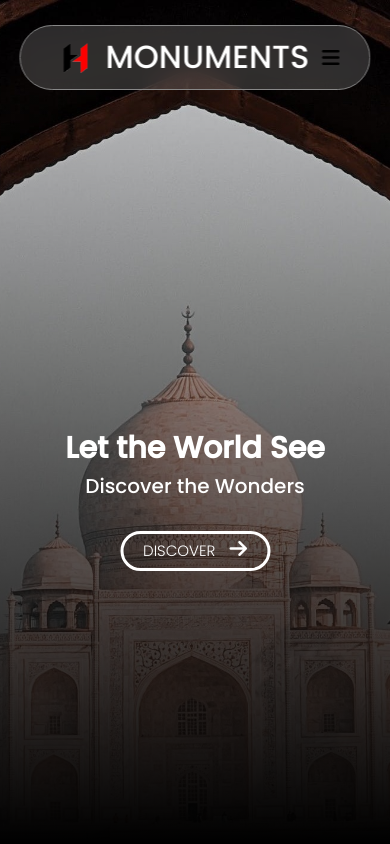
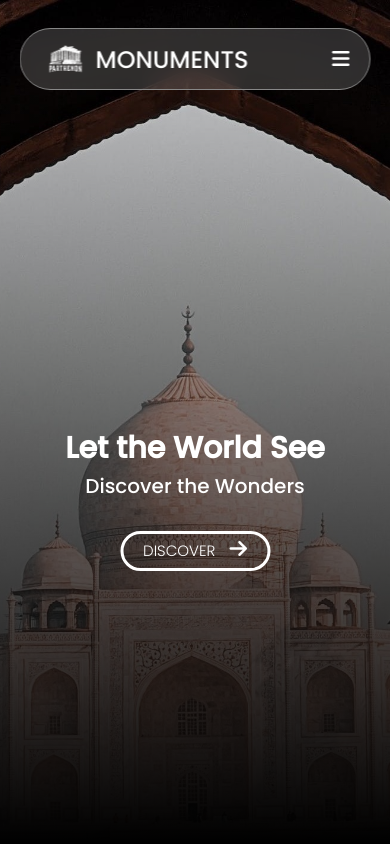
Before and after one commit to farhathullaM/Monumental, a React (Create React App) app: page / in a window 390 px wide. Shown: the top 844 px of the page. Built offline with nearby package versions, Linux system fonts and the light colour scheme.

Commit message:
menu icon color

```diff
--- a/src/Components/Navbar/Navbar.css
+++ b/src/Components/Navbar/Navbar.css
@@ -3,13 +3,12 @@
     display: flex;
     justify-content: space-between;
     align-items: center;
-    padding: 0 30px;
     width: 90%;
-    height: 65px;
+    height: 62px;
     border-radius: 90px;
     color: #fff;
     position: fixed;
-    top: 25px;
+    top: 28px;
     left: 50%;
     transform: translate(-50%);
     background: rgba(255, 255, 255, 0.17);
@@ -21,6 +20,9 @@
     display: flex;
     flex-direction: row;
     cursor: pointer;
+    align-items: center;
+    margin-left: 20px;
+
 }
 
 .nav-logo img {
@@ -29,8 +31,9 @@
 }
 .nav-logo h1{
     color: #fff;
-    font-size: 2rem;
+    font-size: 20px;
     font-weight: 400;
+    justify-content: center;
 }
 
 .nav-menu {
@@ -43,7 +46,7 @@
 .navlink{
     text-decoration: none;
     color: #fff;
-    font-size: 1.2rem;
+    font-size: 15px;
     font-weight: 600;
     white-space: nowrap;
     font-weight: 400;
@@ -60,6 +63,7 @@
 } */
 .menu-icons{
     display: none;
+    margin-right: 20px;
 }
 .menu-icons .fa-times{
     display: none;
@@ -68,6 +72,11 @@
 @media (max-width: 896px) {
     .navbar{
         z-index: 99;
+    }
+    .nav-logo h1{
+
+        font-size: 1.5rem;
+        font-weight: 400;
     }
     .nav-menu {
         display: none;
@@ -105,4 +114,7 @@
     .menu-icons{
         display: block;
     }
+    .menu-icons i{
+        color: white;
+    }
 }
--- a/src/Components/Navbar/Navbar.jsx
+++ b/src/Components/Navbar/Navbar.jsx
@@ -1,6 +1,6 @@
 import React from 'react';
 import './Navbar.css';
-import logo_new from '../Assets/logo.png';
+import logo_new from '../Assets/image.png';
 import { Link } from 'react-router-dom';
 
 const Navbar = () => {
@@ -35,8 +35,8 @@ return (
         </div>
 
         <div className="menu-icons" onClick={toggleNav}>
-            <i className='fa-solid fa-bars fa-lg' style={{color: 'black'}}></i>
-            <i className='fa-solid fa-times fa-lg' style={{color: 'black'}}></i>
+            <i className='fa-solid fa-bars fa-lg' style={{color: 'white'}}></i>
+            <i className='fa-solid fa-times fa-lg' style={{color: 'white'}}></i>
         </div>
 
         <ul className='nav-menu'>
```
